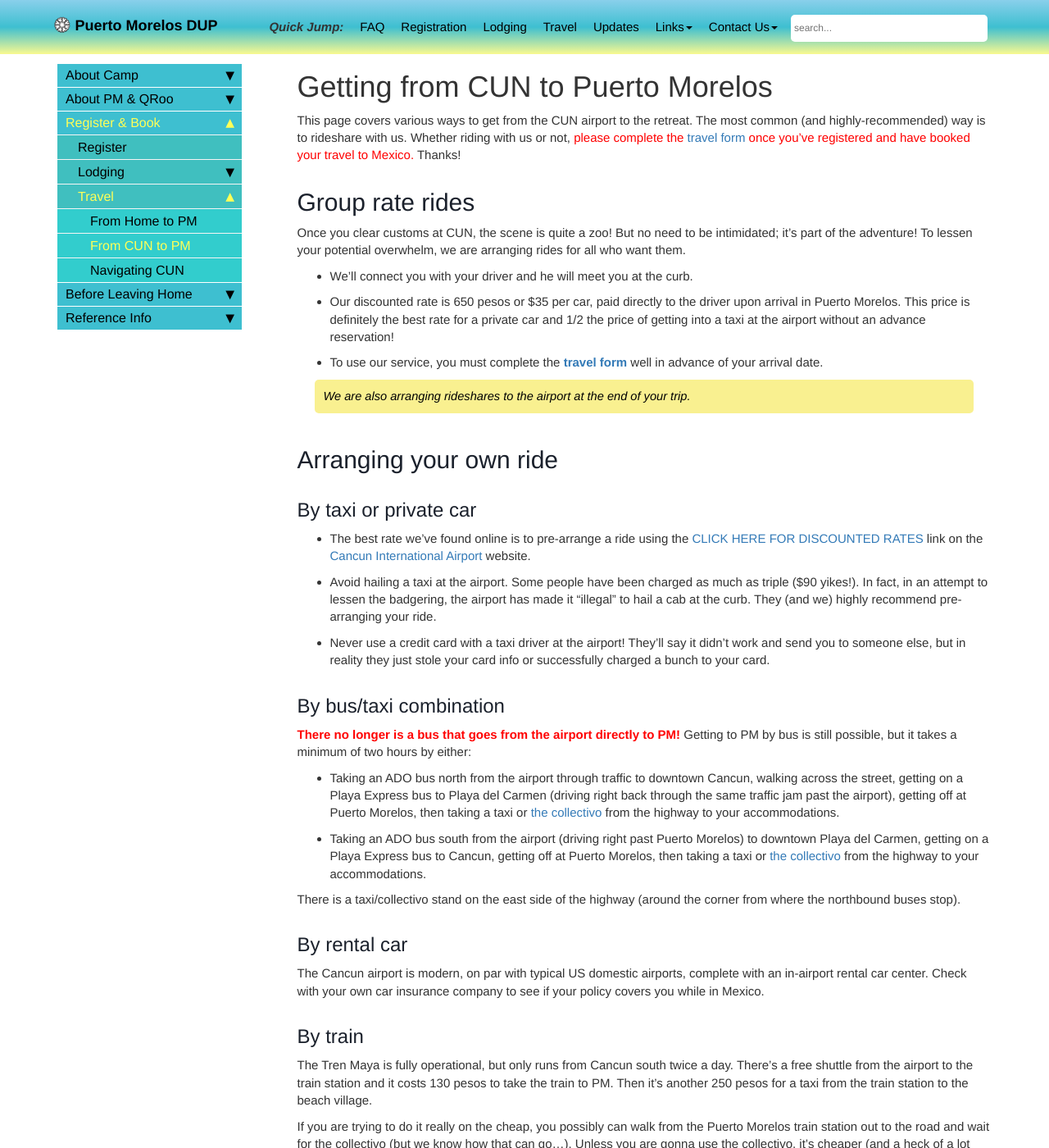
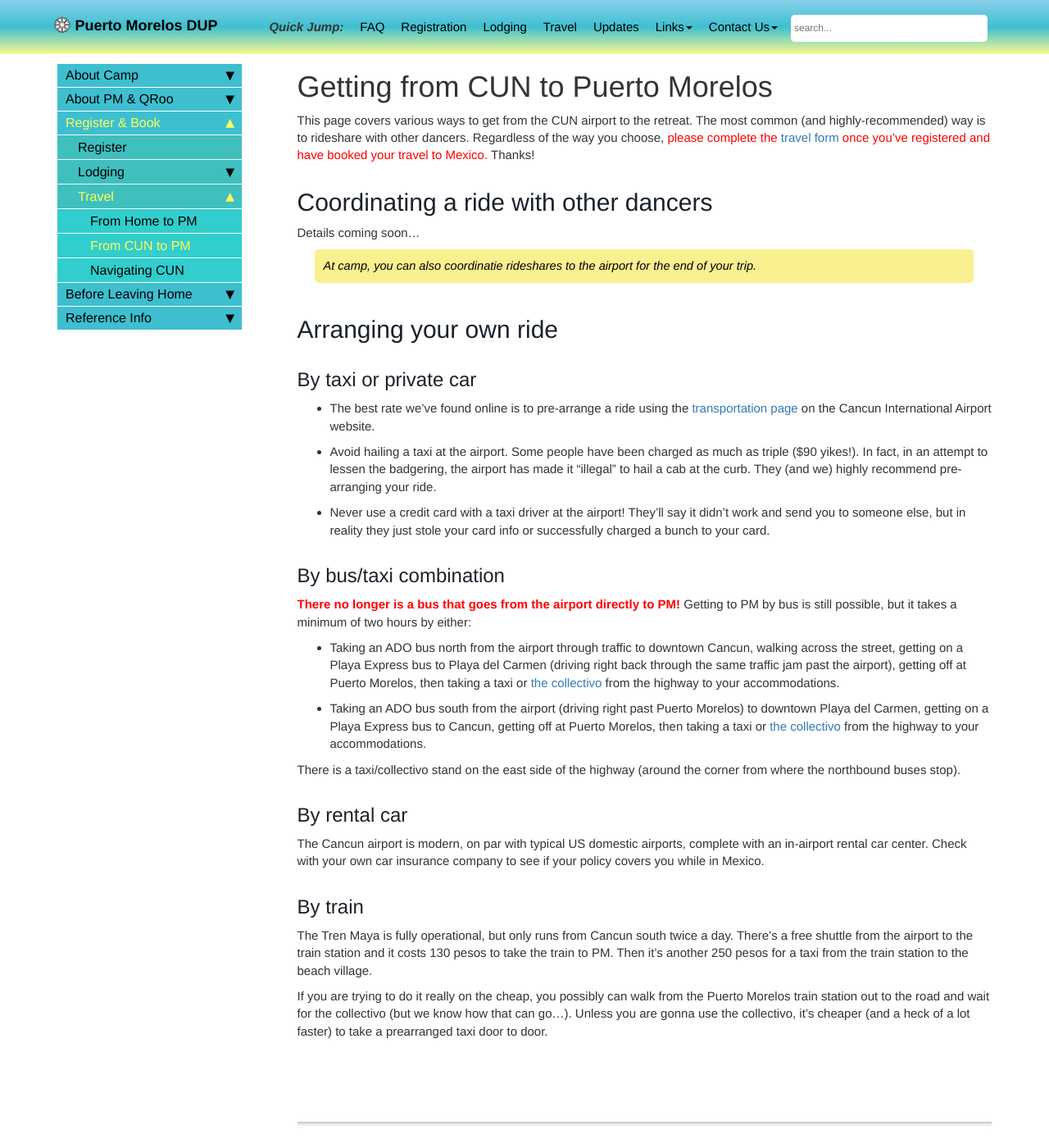
Before and after one commit to davewalker60/pmdup, a Jekyll site: the page built from pages/from-cun-to-pm.md, in a window 1280 px wide and 1400 px high. Shown: the whole window at 82% size. Built offline with Jekyll 4.4.1, drawn with Linux system fonts in a browser that asks for light colours; comment, search, counter and statistics services are not loaded; some of the changed text lies outside the part shown.

Commit message:
2026 staff and transport updates

```diff
--- a/pages/from-cun-to-pm.md
+++ b/pages/from-cun-to-pm.md
@@ -7,23 +7,28 @@ toc: false
 search: include
 ---
 
-This page covers various ways to get from the CUN airport to the retreat. The most common (and highly-recommended) way is to  rideshare with us. Whether riding with us or not, <span style="color: red">please complete the [travel form](https://docs.google.com/forms/d/e/1FAIpQLSex7cyDs_Xf33rAxqU2S749xG_MB4lMQk3fPvF_p0JkkoKyTg/viewform){:target="_blank"} once you’ve registered and have booked your travel to Mexico.</span> Thanks!
+This page covers various ways to get from the CUN airport to the retreat. The most common (and highly-recommended) way is to rideshare with other dancers. Regardless of the way you choose, <span style="color: red">please complete the [travel form](https://docs.google.com/forms/d/e/1FAIpQLSex7cyDs_Xf33rAxqU2S749xG_MB4lMQk3fPvF_p0JkkoKyTg/viewform){:target="_blank"} once you’ve registered and have booked your travel to Mexico.</span> Thanks!
 
-# Group rate rides
+<!--# Group rate rides
 
 Once you clear customs at CUN, the scene is quite a zoo! But no need to be intimidated; it’s part of the adventure! To lessen your potential overwhelm, we are arranging rides for all who want them.
 
 - We’ll connect you with your driver and he will meet you at the curb.
 - Our discounted rate is 650 pesos or $35 per car, paid directly to the driver upon arrival in Puerto Morelos. This price is definitely the best rate for a private car and 1/2 the price of getting into a taxi at the airport without an advance reservation!
 - To use our service, you must complete the [**travel form**](https://docs.google.com/forms/d/e/1FAIpQLSex7cyDs_Xf33rAxqU2S749xG_MB4lMQk3fPvF_p0JkkoKyTg/viewform){:target="_blank"} well in advance of your arrival date.
+-->
 
-> We are also arranging rideshares to the airport at the end of your trip.
+# Coordinating a ride with other dancers
+
+Details coming soon...
+
+> At camp, you can also coordinatie rideshares to the airport for the end of your trip.
 
 # Arranging your own ride
 
 ## By taxi or private car
 
-- The best rate we’ve found online is to pre-arrange a ride using the [CLICK HERE FOR DISCOUNTED RATES](https://cancun.ridebitsapp.com/central/new_reservation){:target="_blank"} link on the [Cancun International Airport](https://www.cancunairport.com/taxi.html){:target="_blank"} website.
+- The best rate we’ve found online is to pre-arrange a ride using the [transportation page](https://www.cancunairport.com/transportation.html){:target="_blank"} on the Cancun International Airport website.
 - Avoid hailing a taxi at the airport. Some people have been charged as much as triple ($90 yikes!). In fact, in an attempt to lessen the badgering, the airport has made it “illegal” to hail a cab at the curb. They (and we) highly recommend pre-arranging your ride.
 - Never use a credit card with a taxi driver at the airport! They'll say it didn't work and send you to someone else, but in reality they just stole your card info or successfully charged a bunch to your card.
 
@@ -44,4 +49,4 @@ The Cancun airport is modern, on par with typical US domestic airports, complete
 
 The Tren Maya is fully operational, but only runs from Cancun south twice a day. There's a free shuttle from the airport to the train station and it costs 130 pesos to take the train to PM. Then it's another 250 pesos for a taxi from the train station to the beach village.
 
-If you are trying to do it really on the cheap, you possibly can walk from the Puerto Morelos train station out to the road and wait for the collectivo (but we know how that can go...). Unless you are gonna use the collectivo, it's cheaper (and a heck of a lot faster) to take our prearranged taxi door to door.
+If you are trying to do it really on the cheap, you possibly can walk from the Puerto Morelos train station out to the road and wait for the collectivo (but we know how that can go...). Unless you are gonna use the collectivo, it's cheaper (and a heck of a lot faster) to take a prearranged taxi door to door.
```
Also changed, not shown: pages/staff.md (+18 -17 lines), images/duplogo-black-trans-100.gif (added).
